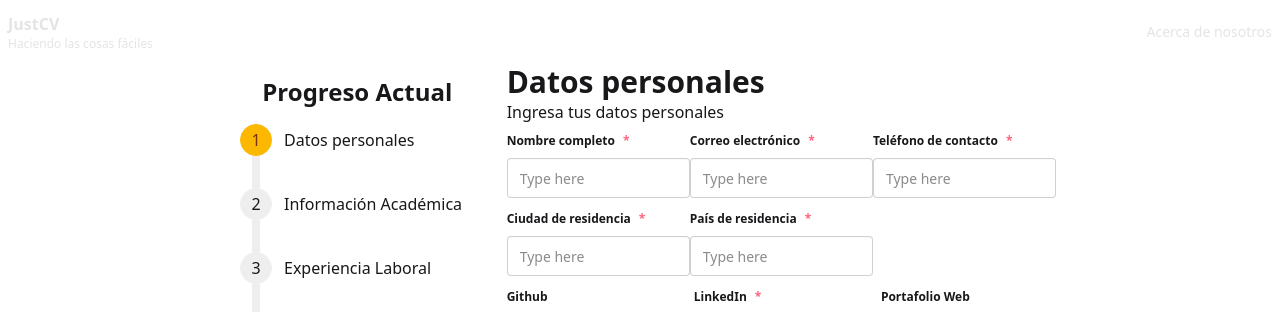
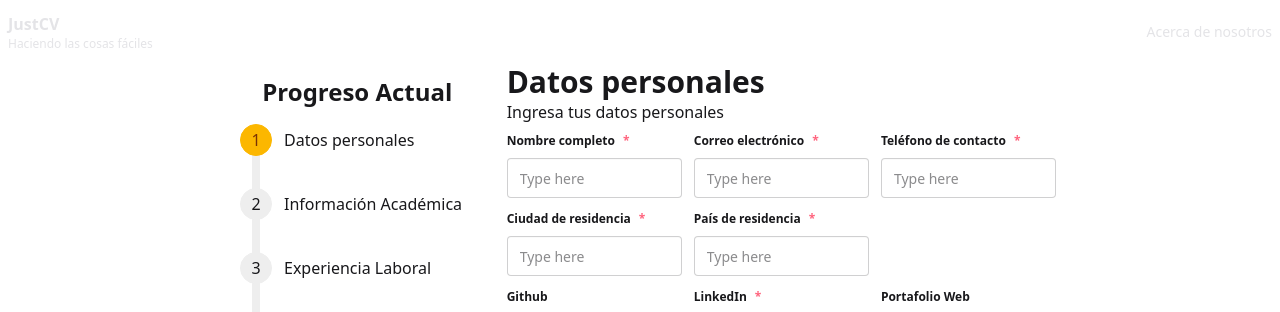
Before and after one commit to JhonCODEOWO/JustCV, a React (Vite) app: page /creating-cv in a window 1280 px wide. Shown: the top 312 px of the page. Built offline with nearby package versions, Linux system fonts and the light colour scheme.

Commit message:
fix: Add gap to a stretch elements.

```diff
--- a/src/CV/components/CreateCvForm/components/StepComponents/PersonalDataStep/PersonalDataStep.component.tsx
+++ b/src/CV/components/CreateCvForm/components/StepComponents/PersonalDataStep/PersonalDataStep.component.tsx
@@ -12,7 +12,7 @@
         level={3}
       />
       <section>
-        <div className="grid grid-cols-3">
+        <div className="grid grid-cols-3 gap-x-3">
           <InputComponent<CreateCvFormBody>
             errors={errors}
             label="Nombre completo"
```
